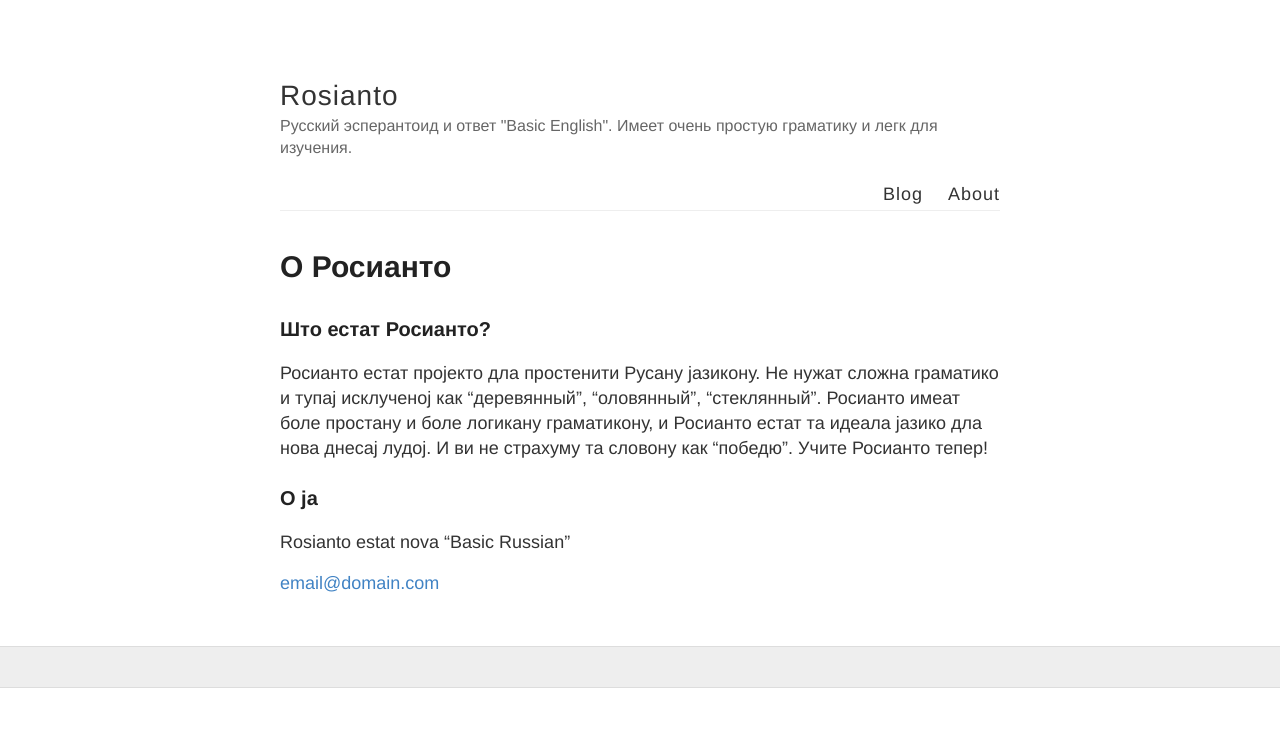
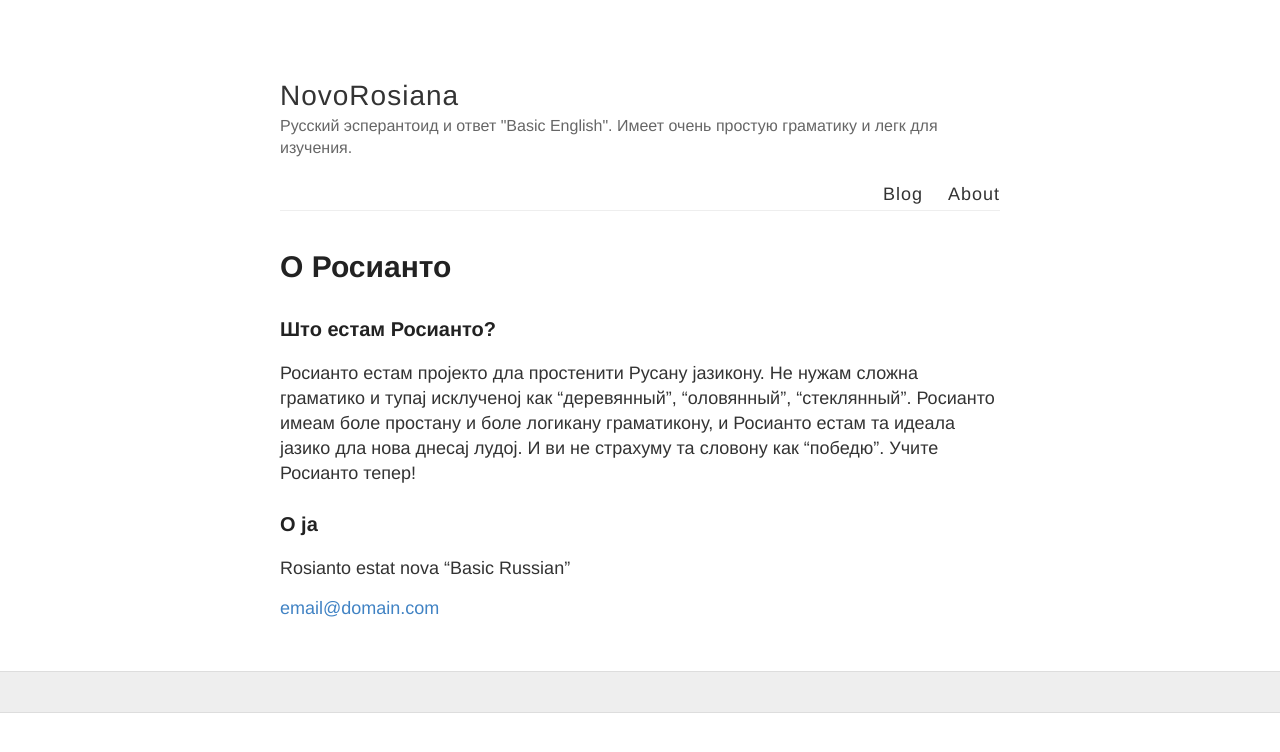
Before and after one commit to learnrusanto/learnrusanto.github.io, a Jekyll site: the page built from about.md, in a window 1280 px wide. Shown: the top 752 px of the page. Built offline with Jekyll 4.4.1, drawn with Linux system fonts in a browser that asks for light colours.

Commit message:
новоросиана

```diff
--- a/_config.yml
+++ b/_config.yml
@@ -3,7 +3,7 @@
 #
 
 # Name of your site (displayed in the header)
-name: Rosianto
+name: NovoRosiana
 
 # Short bio or description (displayed in the header)
 description: Русский эсперантоид и ответ "Basic English". Имеет очень простую граматику и легк для изучения.
--- a/about.md
+++ b/about.md
@@ -5,9 +5,9 @@ permalink: /about/
 ---
 
 
-### Што естат Росианто?
+### Што естам Росианто?
 
-Росианто естат пројекто дла простенити  Русану јазикону. Не нужат сложна граматико и тупај исклученој как "деревянный", "оловянный", "стеклянный". Росианто имеат боле простану и боле логикану граматикону, и Росианто естат та идеала јазико дла нова днесај лудој. И ви не страхуму та словону как "победю". Учите Росианто тепер!
+Росианто естам пројекто дла простенити  Русану јазикону. Не нужам сложна граматико и тупај исклученој как "деревянный", "оловянный", "стеклянный". Росианто имеам боле простану и боле логикану граматикону, и Росианто естам та идеала јазико дла нова днесај лудој. И ви не страхуму та словону как "победю". Учите Росианто тепер!
 
 ### О ја
 
```
Also changed, not shown: 404.md (+1 -1 lines), _posts/1970-01-02-sufiksoj.md (+4 -4 lines), _posts/1970-01-04-sojuzoj.md (+16 -2 lines).
